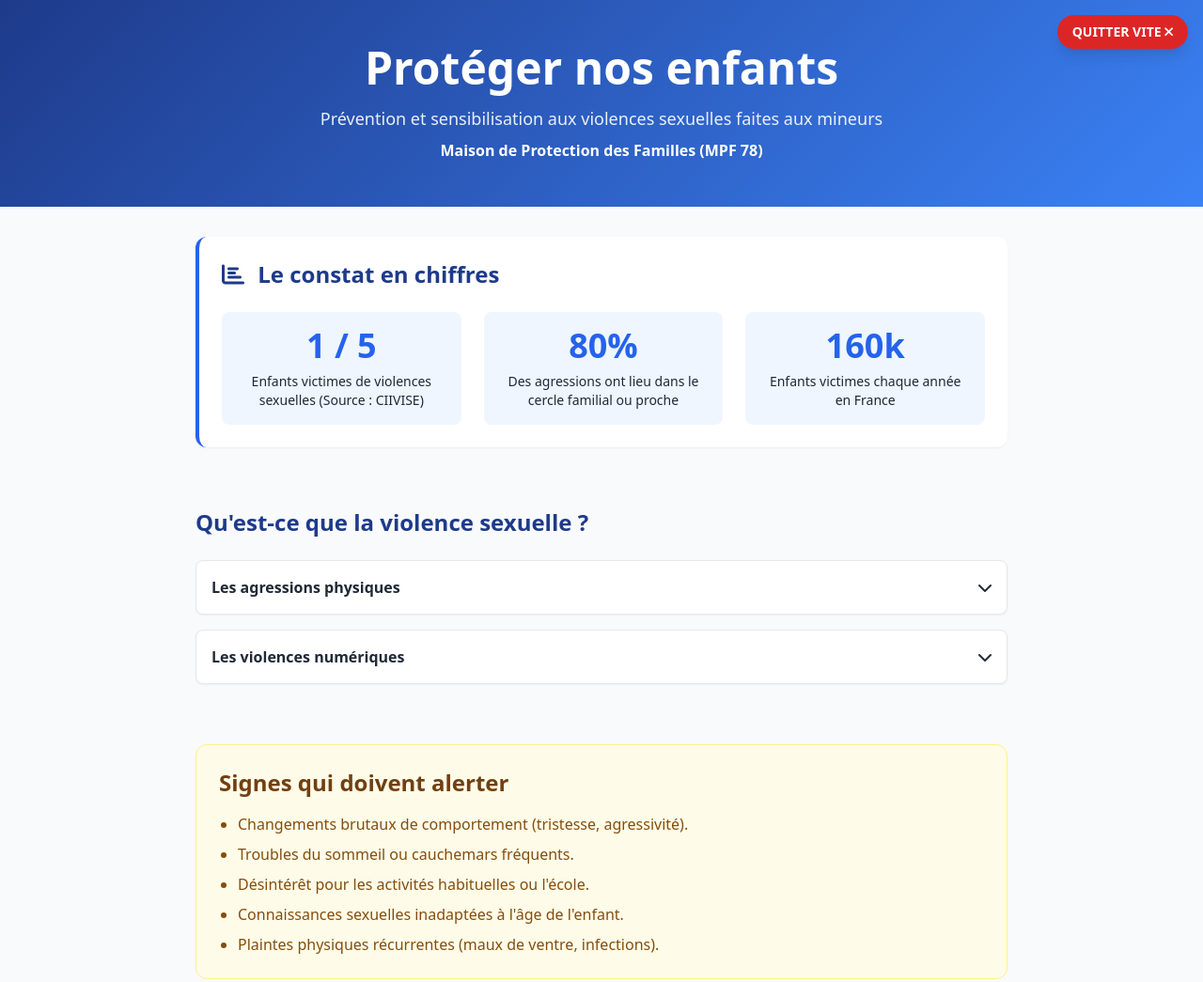
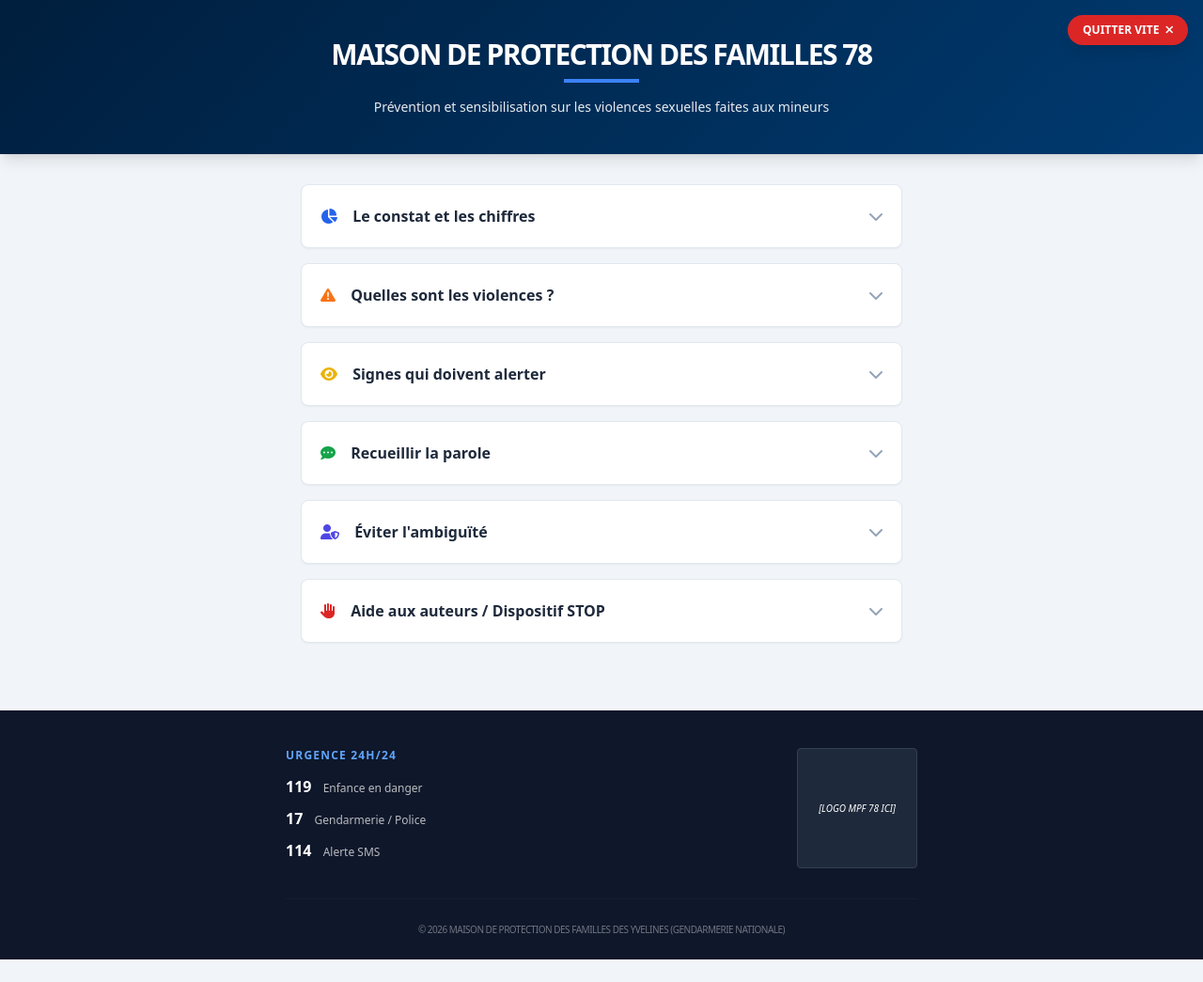
Before and after one commit to mpf78/violences-sexuelles-mineurs, a plain HTML site: page test.html in a window 1280 px wide. Shown: the top 1045 px of the page at 94% size. After the commit the page ends 1021 px from the top, so only its background shows below. Drawn offline with nearby package versions, Linux system fonts and the light colour scheme.

Commit message:
Update test.html

```diff
--- a/test.html
+++ b/test.html
@@ -7,138 +7,171 @@
     <script src="https://cdn.tailwindcss.com"></script>
     <link rel="stylesheet" href="https://cdnjs.cloudflare.com/ajax/libs/font-awesome/6.0.0/css/all.min.css">
     <style>
-        .gradient-blue { background: linear-gradient(135deg, #1e3a8a 0%, #3b82f6 100%); }
-        html { scroll-behavior: smooth; }
+        .gradient-blue { background: linear-gradient(135deg, #001e3d 0%, #003a70 100%); }
+        .accordion-content { max-height: 0; overflow: hidden; transition: max-height 0.3s ease-out; }
+        .accordion-item.active .accordion-content { max-height: 2000px; transition: max-height 0.5s ease-in; }
+        .accordion-item.active .chevron { transform: rotate(180deg); }
     </style>
 </head>
-<body class="bg-gray-50 text-gray-800 font-sans">
+<body class="bg-slate-100 text-slate-900 font-sans leading-relaxed">
 
-    <a href="https://www.google.fr" class="fixed top-4 right-4 z-50 bg-red-600 text-white px-4 py-2 rounded-full shadow-lg text-sm font-bold uppercase hover:bg-red-700 transition">
-        Quitter vite <i class="fas fa-times"></i>
+    <a href="https://www.google.fr" class="fixed top-4 right-4 z-50 bg-red-600 text-white px-4 py-2 rounded-full shadow-lg text-xs font-bold uppercase hover:bg-red-700 transition">
+        Quitter vite <i class="fas fa-times ml-1"></i>
     </a>
 
-    <header class="gradient-blue text-white py-12 px-6 text-center">
-        <h1 class="text-3xl md:text-5xl font-bold mb-4">Protéger nos enfants</h1>
-        <p class="text-lg opacity-90">Prévention et sensibilisation aux violences sexuelles faites aux mineurs</p>
-        <p class="mt-2 font-semibold">Maison de Protection des Familles (MPF 78)</p>
+    <header class="gradient-blue text-white py-10 px-6 text-center shadow-lg">
+        <h1 class="text-2xl md:text-3xl font-black tracking-tighter uppercase mb-2">Maison de Protection des Familles 78</h1>
+        <div class="h-1 w-20 bg-blue-500 mx-auto mb-4"></div>
+        <p class="text-sm opacity-90 font-medium">Prévention et sensibilisation sur les violences sexuelles faites aux mineurs</p>
     </header>
 
-    <main class="max-w-4xl mx-auto px-4 py-8 space-y-16">
+    <main class="max-w-2xl mx-auto px-4 py-8 space-y-4">
 
-        <section id="constat" class="bg-white p-6 rounded-xl shadow-sm border-l-4 border-blue-600">
-            <h2 class="text-2xl font-bold mb-6 text-blue-900"><i class="fas fa-chart-bar mr-2"></i> Le constat en chiffres</h2>
-            <div class="grid grid-cols-1 md:grid-cols-3 gap-6 text-center">
-                <div class="p-4 bg-blue-50 rounded-lg">
-                    <span class="text-4xl font-black text-blue-600">1 / 5</span>
-                    <p class="text-sm mt-2 font-medium">Enfants victimes de violences sexuelles (Source : CIIVISE)</p>
-                </div>
-                <div class="p-4 bg-blue-50 rounded-lg">
-                    <span class="text-4xl font-black text-blue-600">80%</span>
-                    <p class="text-sm mt-2 font-medium">Des agressions ont lieu dans le cercle familial ou proche</p>
-                </div>
-                <div class="p-4 bg-blue-50 rounded-lg">
-                    <span class="text-4xl font-black text-blue-600">160k</span>
-                    <p class="text-sm mt-2 font-medium">Enfants victimes chaque année en France</p>
+        <div class="accordion-item bg-white rounded-lg shadow-sm border border-slate-200">
+            <button onclick="toggleAccordion(this)" class="w-full flex justify-between items-center p-5 text-left font-bold text-slate-800">
+                <span><i class="fas fa-chart-pie mr-3 text-blue-600"></i> Le constat et les chiffres</span>
+                <i class="fas fa-chevron-down chevron transition-transform text-slate-400"></i>
+            </button>
+            <div class="accordion-content bg-slate-50">
+                <div class="p-5 border-t border-slate-100 space-y-4">
+                    <div class="grid grid-cols-2 gap-4">
+                        <div class="bg-white p-4 rounded border-b-2 border-blue-600 text-center">
+                            <span class="text-2xl font-bold text-blue-900">1 / 5</span>
+                            <p class="text-[10px] uppercase text-slate-500">Enfants victimes</p>
+                        </div>
+                        <div class="bg-white p-4 rounded border-b-2 border-blue-600 text-center">
+                            <span class="text-2xl font-bold text-blue-900">80%</span>
+                            <p class="text-[10px] uppercase text-slate-500">Cercle proche</p>
+                        </div>
+                    </div>
+                    <p class="text-sm text-slate-700 italic">Sources : Rapports CIIVISE et statistiques du Ministère de l'Intérieur.</p>
                 </div>
             </div>
-        </section>
+        </div>
 
-        <section id="violences">
-            <h2 class="text-2xl font-bold mb-6 text-blue-900">Qu'est-ce que la violence sexuelle ?</h2>
-            <div class="space-y-4">
-                <details class="group bg-white rounded-lg shadow-sm border border-gray-200">
-                    <summary class="p-4 cursor-pointer font-semibold list-none flex justify-between items-center">
-                        Les agressions physiques <i class="fas fa-chevron-down group-open:rotate-180 transition"></i>
-                    </summary>
-                    <div class="p-4 border-t border-gray-100 text-gray-600 italic">
-                        Viols, tentatives de viol, attouchements, baisers forcés. Tout contact sexuel imposé sans consentement (impossible pour un mineur selon l'âge).
-                    </div>
-                </details>
-                <details class="group bg-white rounded-lg shadow-sm border border-gray-200">
-                    <summary class="p-4 cursor-pointer font-semibold list-none flex justify-between items-center">
-                        Les violences numériques <i class="fas fa-chevron-down group-open:rotate-180 transition"></i>
-                    </summary>
-                    <div class="p-4 border-t border-gray-100 text-gray-600 italic">
-                        Cyber-grooming (séduction en ligne), partage de photos intimes sans consentement, chantage sexuel.
-                    </div>
-                </details>
-            </div>
-        </section>
-
-        <section id="signes" class="bg-yellow-50 p-6 rounded-xl border border-yellow-200">
-            <h2 class="text-2xl font-bold mb-4 text-yellow-900">Signes qui doivent alerter</h2>
-            <ul class="list-disc ml-5 space-y-2 text-yellow-800">
-                <li>Changements brutaux de comportement (tristesse, agressivité).</li>
-                <li>Troubles du sommeil ou cauchemars fréquents.</li>
-                <li>Désintérêt pour les activités habituelles ou l'école.</li>
-                <li>Connaissances sexuelles inadaptées à l'âge de l'enfant.</li>
-                <li>Plaintes physiques récurrentes (maux de ventre, infections).</li>
-            </ul>
-        </section>
-
-        <section id="parole">
-            <h2 class="text-2xl font-bold mb-6 text-blue-900">Comment recueillir la parole ?</h2>
-            <div class="grid grid-cols-1 md:grid-cols-2 gap-4 text-sm">
-                <div class="bg-green-100 p-4 rounded-lg">
-                    <h3 class="font-bold text-green-800 mb-2">À FAIRE ✅</h3>
-                    <p>Écouter calmement, croire l'enfant, le remercier pour son courage, rester neutre.</p>
-                </div>
-                <div class="bg-red-100 p-4 rounded-lg">
-                    <h3 class="font-bold text-red-800 mb-2">À ÉVITER ❌</h3>
-                    <p>Poser des questions précises (pour ne pas influencer), promettre le secret, montrer sa peur.</p>
+        <div class="accordion-item bg-white rounded-lg shadow-sm border border-slate-200">
+            <button onclick="toggleAccordion(this)" class="w-full flex justify-between items-center p-5 text-left font-bold text-slate-800">
+                <span><i class="fas fa-exclamation-triangle mr-3 text-orange-500"></i> Quelles sont les violences ?</span>
+                <i class="fas fa-chevron-down chevron transition-transform text-slate-400"></i>
+            </button>
+            <div class="accordion-content bg-slate-50">
+                <div class="p-5 border-t border-slate-100 space-y-3 text-sm">
+                    <p><strong>• Viol & Agressions :</strong> Tout acte de pénétration ou contact sexuel commis avec violence, contrainte, menace ou surprise.</p>
+                    <p><strong>• Atteintes sexuelles :</strong> Contacts sexuels sans violence mais sur un mineur dont le discernement ou l'âge ne permet pas le consentement.</p>
+                    <p><strong>• Violences numériques :</strong> Cyber-grooming, chantage à la webcam, exposition forcée à la pornographie.</p>
                 </div>
             </div>
-        </section>
+        </div>
 
-        <section id="protection" class="bg-blue-900 text-white p-6 rounded-xl">
-            <h2 class="text-2xl font-bold mb-4">Éviter les situations ambiguës</h2>
-            <p class="mb-4 text-blue-100 italic">Pour les professionnels et les bénévoles :</p>
-            <div class="grid grid-cols-1 md:grid-cols-2 gap-4 border-t border-blue-700 pt-4">
-                <div>• Ne jamais être seul avec un enfant dans une pièce fermée.</div>
-                <div>• Éviter les contacts physiques non nécessaires (câlins, genoux).</div>
-                <div>• Pas d'échanges privés sur les réseaux sociaux.</div>
-                <div>• Informer systématiquement un tiers d'un échange individuel.</div>
-            </div>
-        </section>
-
-        <section id="stop" class="text-center py-8">
-            <div class="inline-block p-1 border-2 border-red-600 rounded-lg">
-                <div class="bg-red-600 text-white p-6 rounded">
-                    <h2 class="text-2xl font-bold mb-2 uppercase tracking-widest">Dispositif STOP</h2>
-                    <p class="mb-4">Vous avez des attirances sexuelles pour les mineurs ? Ne passez pas à l'acte.</p>
-                    <a href="tel:0806231063" class="bg-white text-red-600 px-6 py-2 rounded font-bold hover:bg-gray-100 transition inline-block">Appelez le 0806 23 10 63</a>
-                    <p class="mt-2 text-xs opacity-80">(Appel anonyme et gratuit)</p>
+        <div class="accordion-item bg-white rounded-lg shadow-sm border border-slate-200">
+            <button onclick="toggleAccordion(this)" class="w-full flex justify-between items-center p-5 text-left font-bold text-slate-800">
+                <span><i class="fas fa-eye mr-3 text-yellow-500"></i> Signes qui doivent alerter</span>
+                <i class="fas fa-chevron-down chevron transition-transform text-slate-400"></i>
+            </button>
+            <div class="accordion-content bg-slate-50">
+                <div class="p-5 border-t border-slate-100 text-sm space-y-2">
+                    <h4 class="font-bold text-slate-700 uppercase text-xs">Sur le plan comportemental :</h4>
+                    <p>Retrait soudain, agressivité, échec scolaire, fugues.</p>
+                    <h4 class="font-bold text-slate-700 uppercase text-xs mt-3">Sur le plan physique :</h4>
+                    <p>Troubles du sommeil, maux de ventre récurrents, régression (énurésie).</p>
+                    <h4 class="font-bold text-slate-700 uppercase text-xs mt-3">Attitudes sexuées :</h4>
+                    <p>Connaissances ou jeux inadaptés à l'âge de l'enfant.</p>
                 </div>
             </div>
-        </section>
+        </div>
+
+        <div class="accordion-item bg-white rounded-lg shadow-sm border border-slate-200">
+            <button onclick="toggleAccordion(this)" class="w-full flex justify-between items-center p-5 text-left font-bold text-slate-800">
+                <span><i class="fas fa-comment-dots mr-3 text-green-600"></i> Recueillir la parole</span>
+                <i class="fas fa-chevron-down chevron transition-transform text-slate-400"></i>
+            </button>
+            <div class="accordion-content bg-slate-50">
+                <div class="p-5 border-t border-slate-100 text-sm space-y-3">
+                    <div class="bg-green-50 p-3 rounded border-l-4 border-green-500">
+                        <strong>L'attitude :</strong> Calme, écoute active, ne pas montrer son choc.
+                    </div>
+                    <div class="bg-blue-50 p-3 rounded border-l-4 border-blue-500">
+                        <strong>Les mots :</strong> "Je te crois", "Ce n'est pas ta faute", "Merci de me faire confiance".
+                    </div>
+                    <div class="bg-red-50 p-3 rounded border-l-4 border-red-500">
+                        <strong>À ne pas faire :</strong> Poser des questions suggestives, promettre que "ça restera entre nous".
+                    </div>
+                </div>
+            </div>
+        </div>
+
+        <div class="accordion-item bg-white rounded-lg shadow-sm border border-slate-200">
+            <button onclick="toggleAccordion(this)" class="w-full flex justify-between items-center p-5 text-left font-bold text-slate-800">
+                <span><i class="fas fa-user-shield mr-3 text-indigo-600"></i> Éviter l'ambiguïté</span>
+                <i class="fas fa-chevron-down chevron transition-transform text-slate-400"></i>
+            </button>
+            <div class="accordion-content bg-slate-50">
+                <div class="p-5 border-t border-slate-100 text-sm space-y-2">
+                    <p>• Ne jamais s'isoler seul avec un mineur dans un lieu fermé.</p>
+                    <p>• Privilégier la communication dans les espaces ouverts ou en présence d'un tiers.</p>
+                    <p>• Garder une distance professionnelle (pas de réseaux sociaux personnels).</p>
+                    <p>• Tracer tous les entretiens individuels par un écrit.</p>
+                </div>
+            </div>
+        </div>
+
+        <div class="accordion-item bg-white rounded-lg shadow-sm border border-slate-200">
+            <button onclick="toggleAccordion(this)" class="w-full flex justify-between items-center p-5 text-left font-bold text-slate-800">
+                <span><i class="fas fa-hand-paper mr-3 text-red-600"></i> Aide aux auteurs / Dispositif STOP</span>
+                <i class="fas fa-chevron-down chevron transition-transform text-slate-400"></i>
+            </button>
+            <div class="accordion-content bg-slate-50">
+                <div class="p-5 border-t border-slate-100 text-center">
+                    <p class="text-sm mb-4">Prévenir le passage à l'acte est une priorité pour protéger les mineurs.</p>
+                    <div class="bg-red-600 text-white p-4 rounded-lg">
+                        <h4 class="font-bold">DISPOSITIF STOP</h4>
+                        <p class="text-xs mb-3">Anonyme et gratuit</p>
+                        <a href="tel:0806231063" class="block bg-white text-red-600 font-bold py-2 rounded shadow-inner">0806 23 10 63</a>
+                    </div>
+                </div>
+            </div>
+        </div>
 
     </main>
 
-    <footer class="bg-gray-900 text-white py-12 px-6">
-        <div class="max-w-4xl mx-auto grid grid-cols-1 md:grid-cols-2 gap-8 items-center">
-            <div>
-                <h3 class="font-bold text-xl mb-4">NUMÉROS D'URGENCE</h3>
-                <div class="space-y-2">
-                    <p class="flex items-center"><span class="bg-blue-600 w-10 text-center rounded mr-3 py-1 font-bold">119</span> Enfance en danger (24h/7j)</p>
-                    <p class="flex items-center"><span class="bg-blue-600 w-10 text-center rounded mr-3 py-1 font-bold">17</span> Gendarmerie / Police</p>
-                    <p class="flex items-center"><span class="bg-blue-600 w-10 text-center rounded mr-3 py-1 font-bold">114</span> Alerte par SMS</p>
-                    <p class="flex items-center"><span class="bg-blue-600 w-10 text-center rounded mr-3 py-1 font-bold">3018</span> Cyberviolence</p>
+    <footer class="bg-slate-900 text-white pt-10 pb-6 px-6 mt-10">
+        <div class="max-w-2xl mx-auto space-y-8">
+            <div class="grid grid-cols-1 md:grid-cols-2 gap-6">
+                <div>
+                    <h3 class="text-blue-400 font-bold mb-3 uppercase text-xs tracking-widest">Urgence 24h/24</h3>
+                    <div class="space-y-2 font-bold">
+                        <a href="tel:119" class="block hover:text-blue-300">119 <span class="text-xs font-normal opacity-70 ml-2">Enfance en danger</span></a>
+                        <a href="tel:17" class="block hover:text-blue-300">17 <span class="text-xs font-normal opacity-70 ml-2">Gendarmerie / Police</span></a>
+                        <a href="tel:114" class="block hover:text-blue-300">114 <span class="text-xs font-normal opacity-70 ml-2 text-white">Alerte SMS</span></a>
+                    </div>
                 </div>
-            </div>
-            <div class="text-center md:text-right">
-                <div class="text-sm border-t border-gray-700 md:border-0 pt-4 md:pt-0">
-                    <p class="font-bold mb-2">Maison de Protection des Familles 78</p>
-                    <p class="opacity-60 italic">"Protéger, Accompagner, Prévenir"</p>
-                    <div class="mt-4 h-16 bg-gray-800 flex items-center justify-center rounded border border-dashed border-gray-600">
+                <div class="flex flex-col items-center md:items-end justify-center">
+                    <div class="w-32 h-32 bg-slate-800 rounded border border-slate-700 flex items-center justify-center text-center p-4 italic text-[10px]">
                         [LOGO MPF 78 ICI]
                     </div>
                 </div>
             </div>
-        </div>
-        <div class="text-center text-xs mt-10 opacity-40">
-            &copy; 2026 - MPF 78 - Sensibilisation violences sexuelles mineurs
+            <p class="text-center text-[10px] opacity-40 uppercase tracking-tighter border-t border-slate-800 pt-6">
+                &copy; 2026 Maison de Protection des Familles des Yvelines (Gendarmerie Nationale)
+            </p>
         </div>
     </footer>
 
+    <script>
+        function toggleAccordion(button) {
+            const item = button.parentElement;
+            const isActive = item.classList.contains('active');
+
+            // Ferme tous les autres items
+            document.querySelectorAll('.accordion-item').forEach(el => {
+                el.classList.remove('active');
+            });
+
+            // Si l'item n'était pas actif, on l'ouvre
+            if (!isActive) {
+                item.classList.add('active');
+            }
+        }
+    </script>
 </body>
 </html>
```
